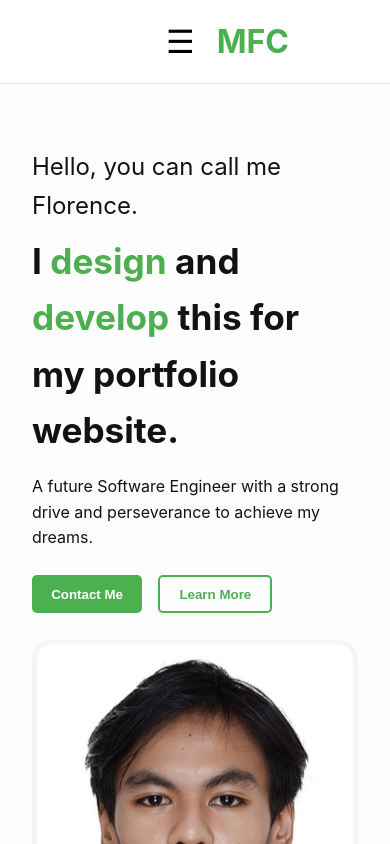
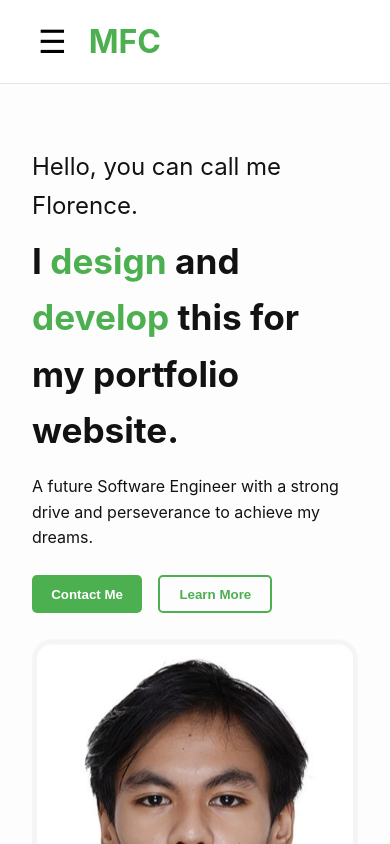
Before and after one commit to plorenso/my-portfolio-website, a Vue app: page / in a window 390 px wide. Shown: the top 844 px of the page. Built offline with nearby package versions, Linux system fonts and the light colour scheme.

Commit message:
Fix mobile navbar alignment

```diff
--- a/src/components/Header.vue
+++ b/src/components/Header.vue
@@ -73,7 +73,7 @@ const downloadCV = () => {
 
 .container {
   max-width: 1200px;
-  margin-left: 8rem;
+  margin: 0 auto;
   padding: 1rem 2rem;
   display: flex;
   justify-content: space-between;
@@ -196,6 +196,11 @@ const downloadCV = () => {
 
 /* Responsive */
 @media (max-width: 768px) {
+  .container {
+    margin: 0; /* remove extra left margin */
+    justify-content: flex-start; /* align items to the left */
+    gap: 1rem; /* keep spacing between hamburger & logo */
+  }
   .hamburger {
     display: block;
   }
--- a/src/components/ProjectsSection.vue
+++ b/src/components/ProjectsSection.vue
@@ -108,9 +108,9 @@ const projects = [
     description:
       'PUP Railway Engineering Management Accreditation Website is a centralized platform designed to support the accreditation process of the Railway Engineering Management program at the Polytechnic University of the Philippines. It streamlines document submission, tracks evaluation progress, and provides easy access to accreditation resources for faculty, assessors, and administrators.',
     image: pupRE,
-    demo: '#',
+    demo: 'https://pupcedept.wixsite.com/re-accredit-lvl3-ph2',
     code: '#',
-    features: ['View PUP BSRE Files', 'View Flipbook Magazines', 'View Certifications'],
+    features: ['View PUP BSREM Files', 'View Flipbook Magazines', 'View Certifications'],
     tag: ['Wix Studio', 'HTML', 'CSS', 'JavaScript', 'Web Design'],
   },
   {
```
